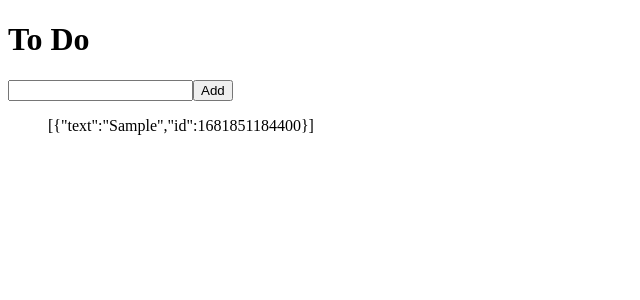
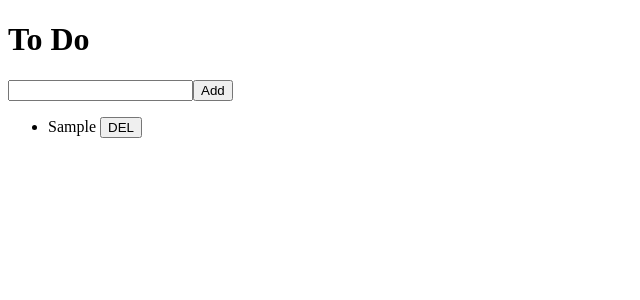
Before and after one commit to to06109/lean-redux, a React (Create React App) app: page / in a window 1280 px wide. Both pictures are taken after typing "Sample" into the empty fields and a click on the button "Add". Shown: the top 300 px of the page, without its empty margins (0-640 px from the left). Built offline with nearby package versions, Linux system fonts and the light colour scheme.

Commit message:
feat: ToDoList 삭제 구현
- mapDispatchToProps 함수의 ownProps 이용

```diff
--- a/src/routes/Home.js
+++ b/src/routes/Home.js
@@ -1,6 +1,7 @@
 import React, { useState } from 'react';
 import { connect } from 'react-redux';
 import { actionCreators } from '../store';
+import ToDo from './ToDo';
 
 function Home({ toDos, addToDo }) {
   const [text, setText] = useState('');
@@ -19,7 +20,11 @@
         <input type='text' value={text} onChange={onChange} />
         <button>Add</button>
       </form>
-      <ul>{JSON.stringify(toDos)}</ul>
+      <ul>
+        {toDos.map((toDo) => (
+          <ToDo {...toDo} key={toDo.id} />
+        ))}
+      </ul>
     </>
   );
 }
--- /dev/null
+++ b/src/routes/ToDo.js
@@ -0,0 +1,21 @@
+import React from 'react';
+import { connect } from 'react-redux';
+import { actionCreators } from '../store';
+
+function ToDo({ text, onBtnClick }) {
+  return (
+    <li>
+      {text} <button onClick={onBtnClick}>DEL</button>{' '}
+    </li>
+  );
+}
+
+const mapDispatchToProps = (dispatch, ownProps) => {
+  return {
+    onBtnClick: () => {
+      dispatch(actionCreators.deleteToDo(ownProps.id));
+    },
+  };
+};
+
+export default connect(null, mapDispatchToProps)(ToDo);
--- a/src/store.js
+++ b/src/store.js
@@ -13,7 +13,7 @@
 const deleteToDo = (id) => {
   return {
     type: DELETE,
-    id,
+    id: parseInt(id),
   };
 };
 
@@ -22,7 +22,7 @@
     case ADD:
       return [{ text: action.text, id: Date.now() }, ...state];
     case DELETE:
-      return state.filter((toDo) => toDo !== action.id);
+      return state.filter((toDo) => toDo.id !== action.id);
     default:
       return state;
   }
```
